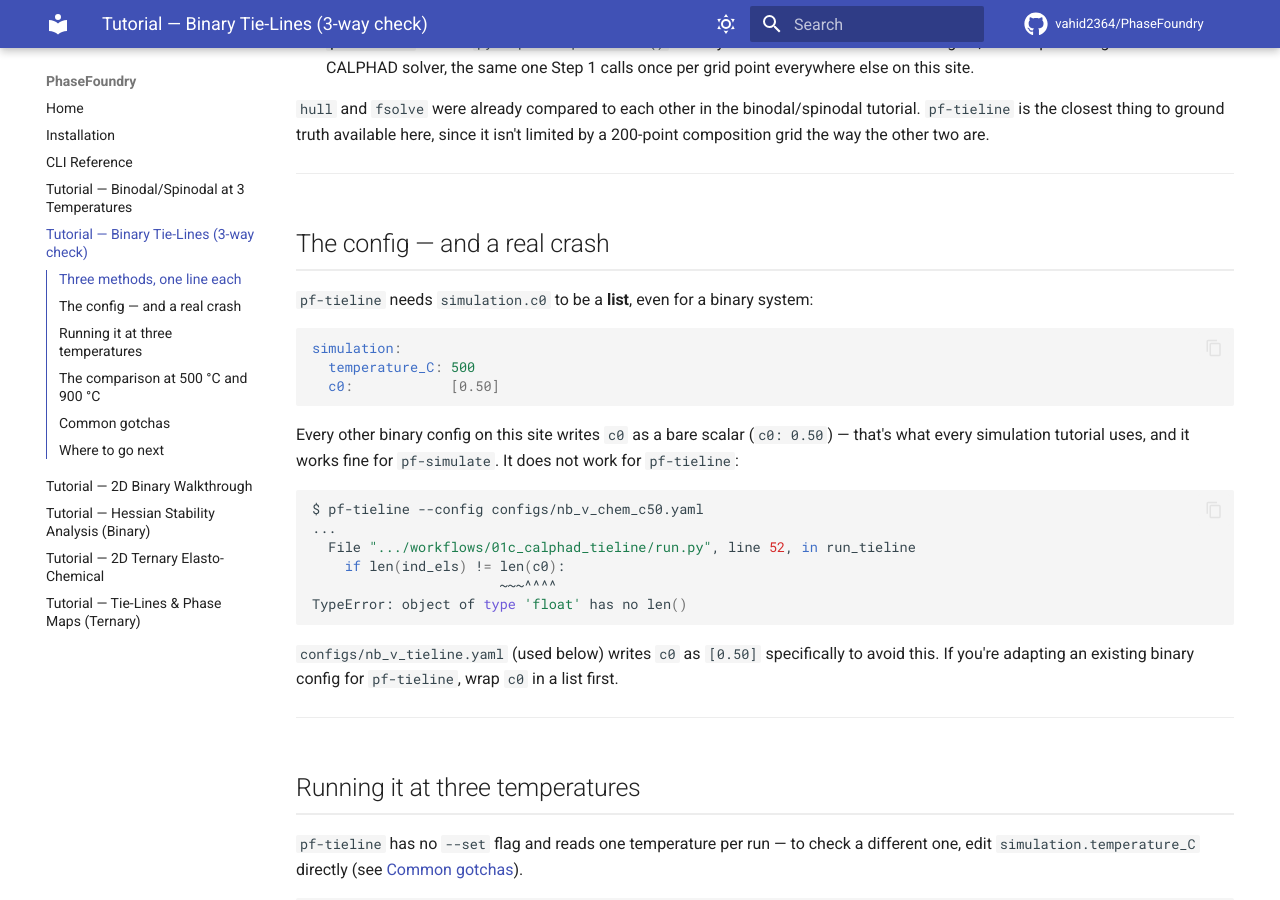
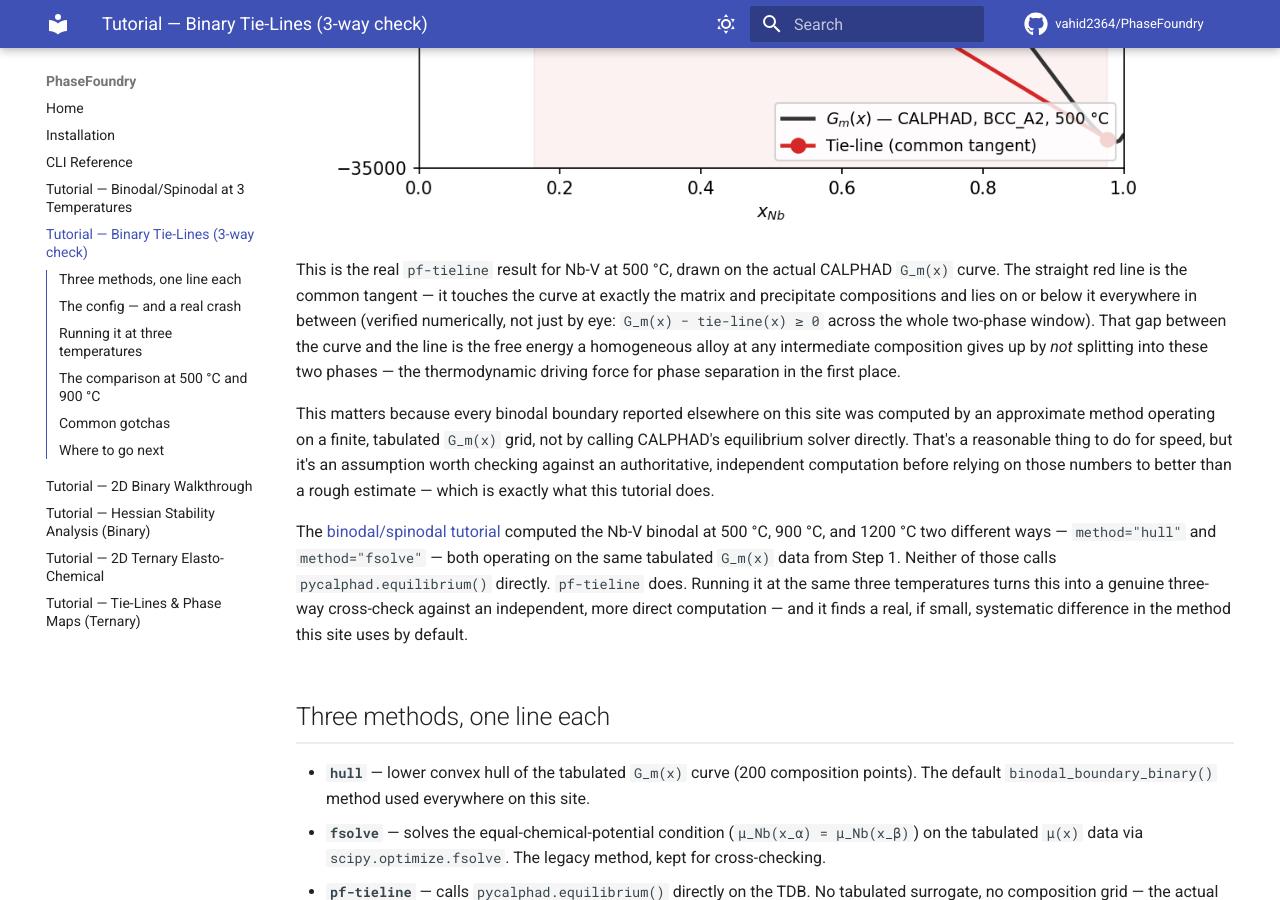
Before and after one commit to vahid2364/PhaseFoundry, an MkDocs documentation site: the page built from docs/tutorial_binary_tieline.md, in a window 1280 px wide and 900 px high, scrolled down 772 px. Built offline with MkDocs 1.6.1 and Material for MkDocs 9.7.7, drawn with Linux system fonts in a browser that asks for light colours; comment, search, counter and statistics services are not loaded.

Commit message:
Add a visual tie-line/common-tangent figure to the binary tutorial's concept intro

```diff
--- a/docs/tutorial_binary_tieline.md
+++ b/docs/tutorial_binary_tieline.md
@@ -9,6 +9,18 @@ read straight off a `G_m(x)` plot. That simplicity is exactly what makes
 the binary case the right place to validate a tie-line-finding *method*
 before trusting it on a ternary or quaternary system, where the same check
 has no simple visual equivalent.
+
+![What a tie-line is: the common tangent connecting matrix and precipitate on the Nb-V G_m(x) curve at 500 C](images/tutorial_binary_tieline/00_tieline_concept.png)
+
+This is the real `pf-tieline` result for Nb-V at 500 °C, drawn on the
+actual CALPHAD `G_m(x)` curve. The straight red line is the common
+tangent — it touches the curve at exactly the matrix and precipitate
+compositions and lies on or below it everywhere in between (verified
+numerically, not just by eye: `G_m(x) − tie-line(x) ≥ 0` across the whole
+two-phase window). That gap between the curve and the line is the free
+energy a homogeneous alloy at any intermediate composition gives up by
+*not* splitting into these two phases — the thermodynamic driving force
+for phase separation in the first place.
 
 This matters because every binodal boundary reported elsewhere on this
 site was computed by an approximate method operating on a finite, tabulated
```
Also changed, not shown: docs/images/tutorial_binary_tieline/00_tieline_concept.png (added).
